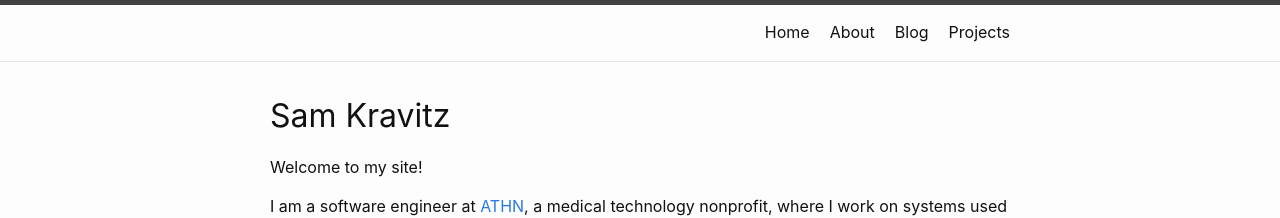
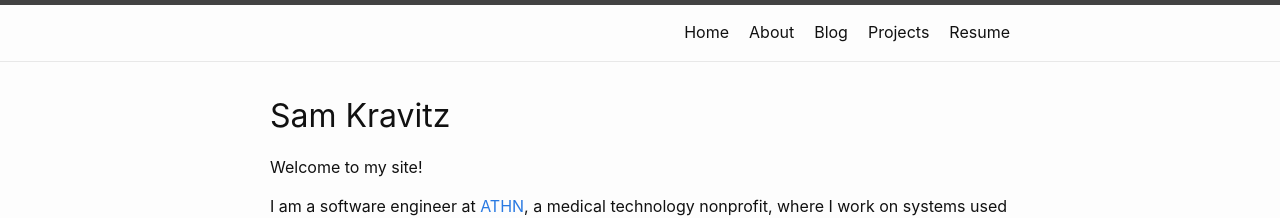
Before and after one commit to samkravitz/kravitz.dev, a Jekyll site: the page built from index.md, in a window 1280 px wide. Shown: the top 218 px of the page. Built offline with Jekyll 4.4.1, drawn with Linux system fonts in a browser that asks for light colours.

Commit message:
Add my resume

```diff
--- a/_includes/header.html
+++ b/_includes/header.html
@@ -23,6 +23,7 @@
             <a class="page-link" href="{{ my_page.url | relative_url }}">{{ my_page.title | escape }}</a>
             {%- endif -%}
           {%- endfor -%}
+          <a class="page-link" href="/assets/resume.pdf" target="_blank">Resume</a>
         </div>
       </nav>
     {%- endif -%}
```
Also changed, not shown: 1 other file.
